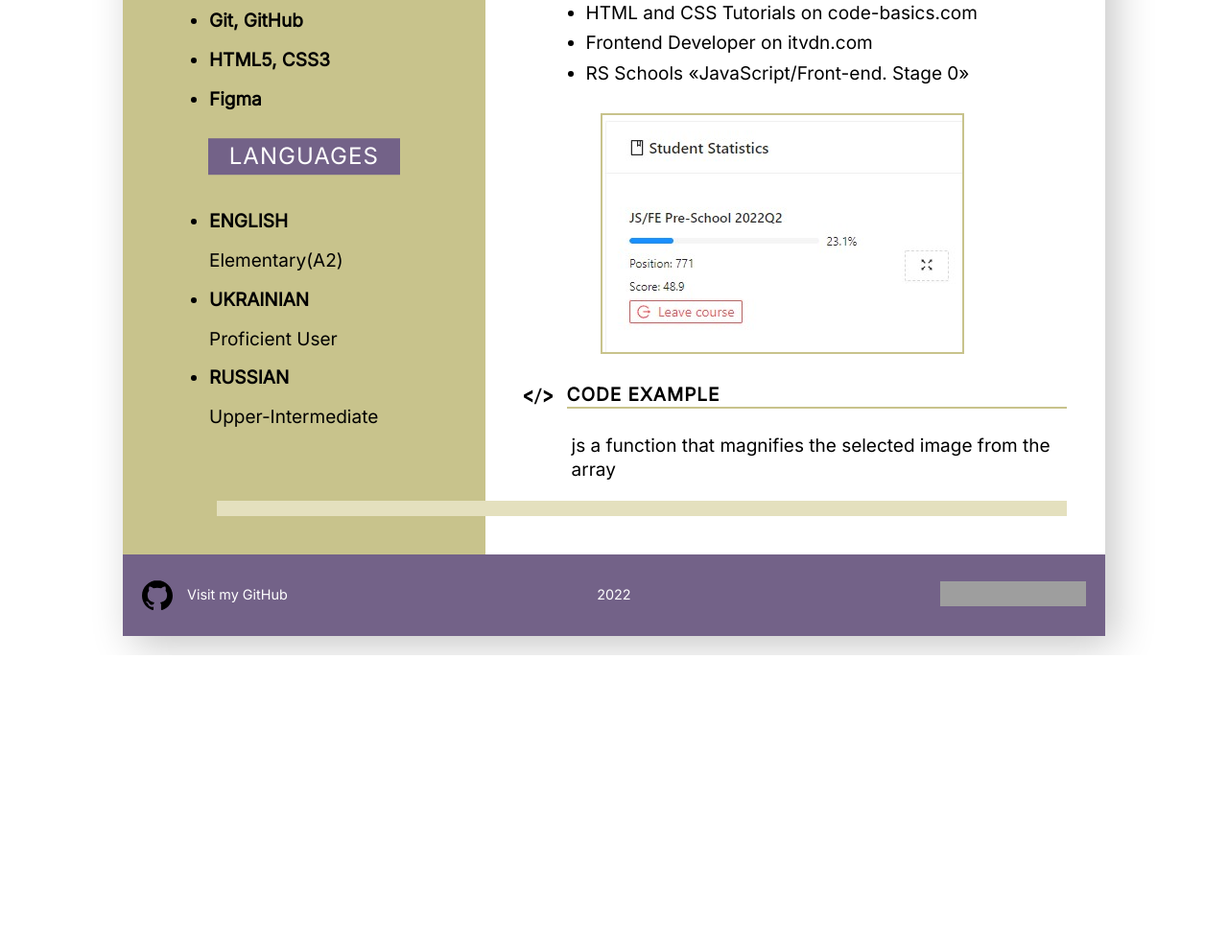
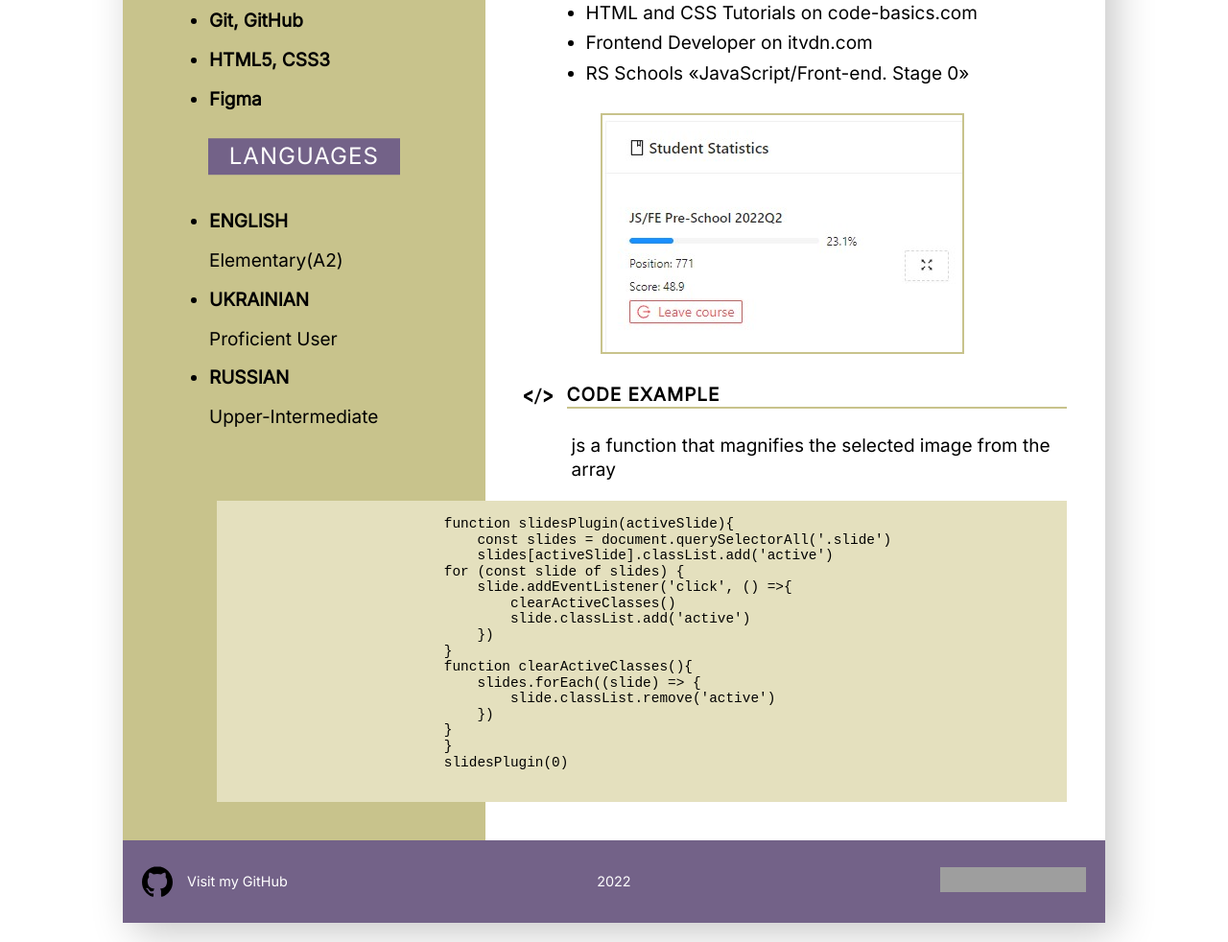
Before and after one commit to inanimate631/rsschool-cv, a plain HTML site: page index.html in a window 1280 px wide. Shown: the part 920-1902 px from the top of the page at 96% size. Before the commit the page ends 1603 px from the top, so only its background shows below. Drawn offline with Linux system fonts and the light colour scheme; grey boxes are pictures that could not be loaded.

Commit message:
fix: add code example

```diff
--- a/index.html
+++ b/index.html
@@ -175,6 +175,24 @@
                         js a function that magnifies the selected image from the array
                     </p>
                     <pre class="code">
+                     <code class="code__text">
+                        function slidesPlugin(activeSlide){
+                            const slides = document.querySelectorAll('.slide')
+                            slides[activeSlide].classList.add('active')
+                        for (const slide of slides) {
+                            slide.addEventListener('click', () =>{
+                                clearActiveClasses()
+                                slide.classList.add('active')
+                            })
+                        }
+                        function clearActiveClasses(){
+                            slides.forEach((slide) => {
+                                slide.classList.remove('active')
+                            })
+                        }
+                        }
+                        slidesPlugin(0)
+                    </code>
                 </pre>
                 </section>
             </div>
```
